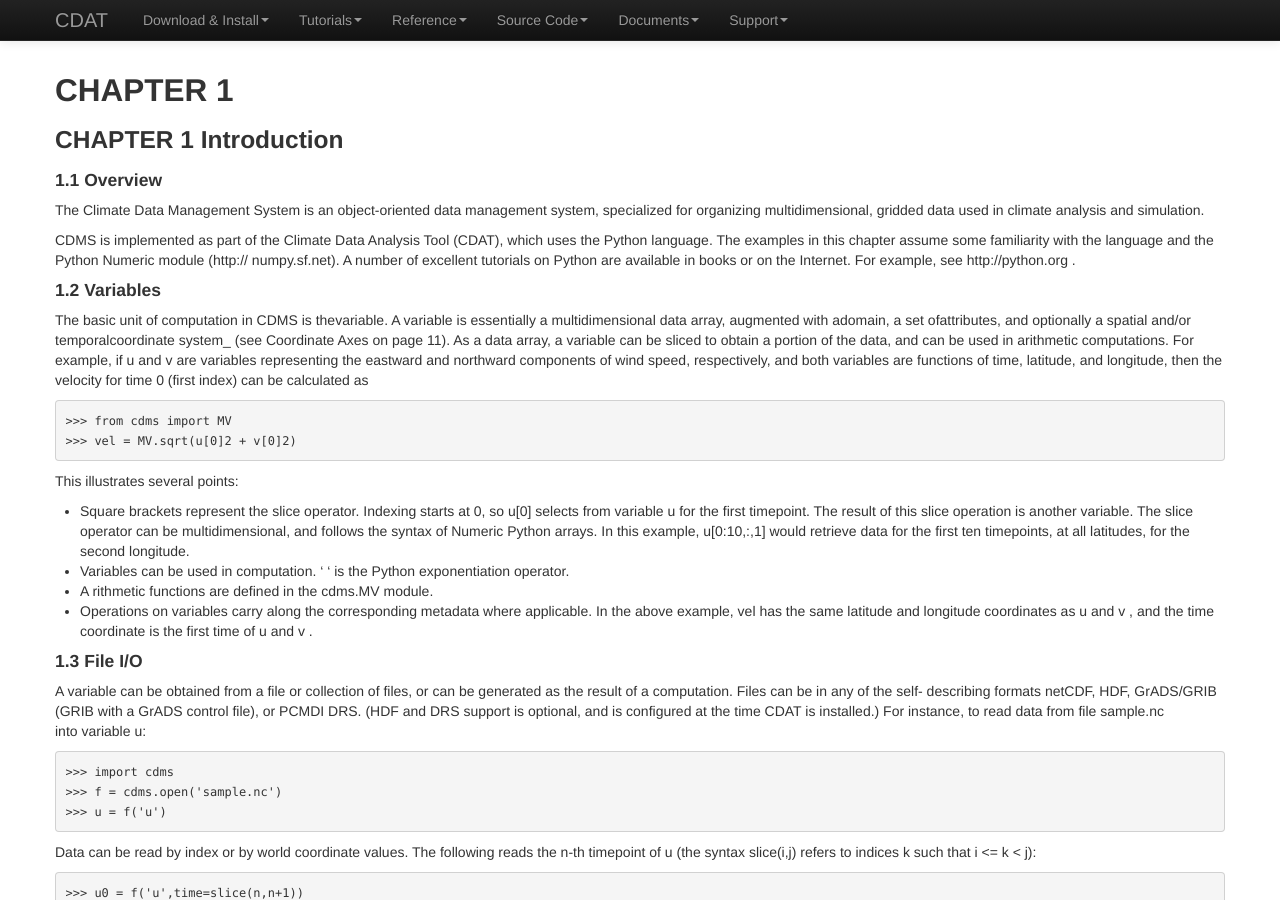
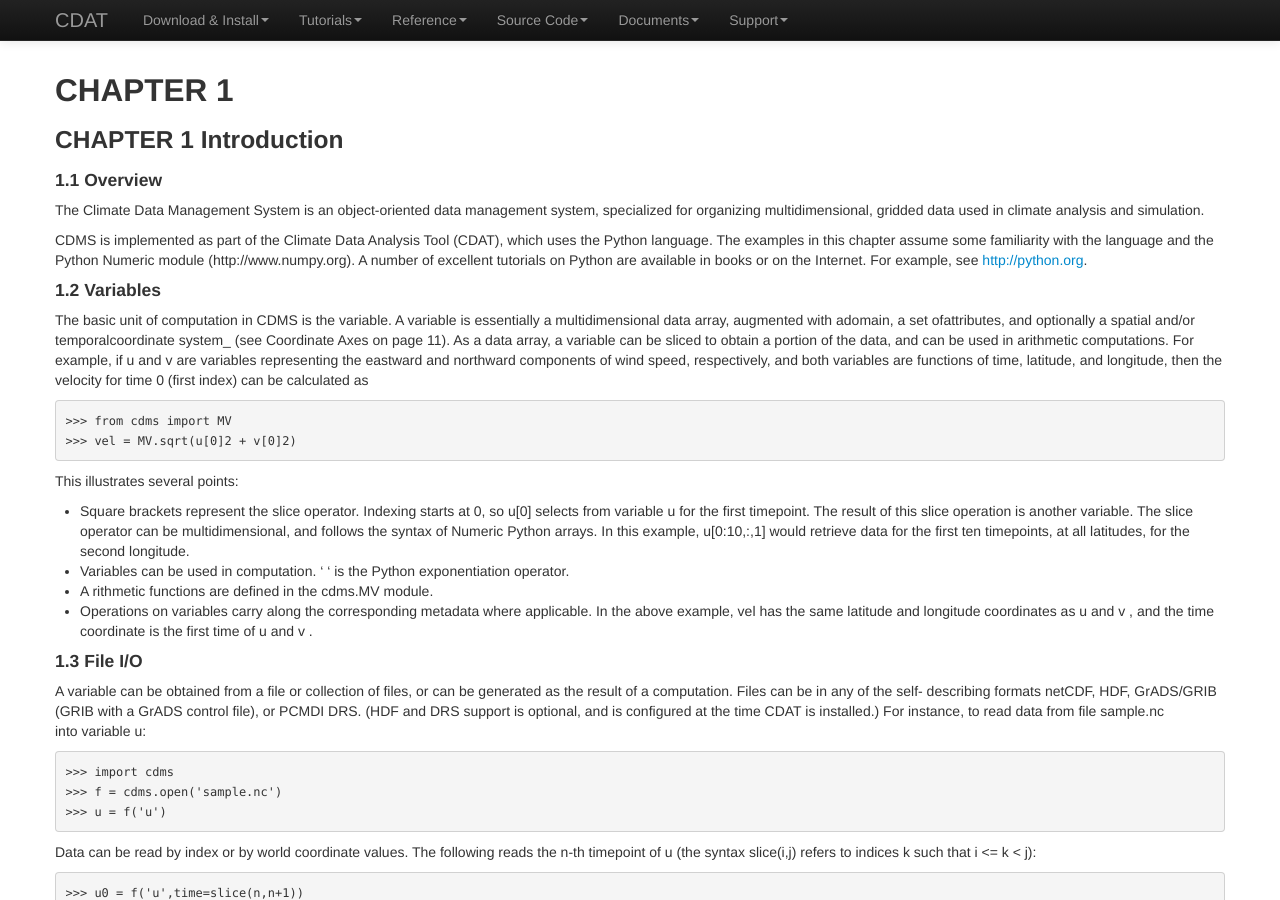
Before and after one commit to CDAT/cdat-old-site, a Jekyll site: the page built from ch1_cdms_4.0.md, in a window 1280 px wide and 900 px high. Built offline with Jekyll 4.4.1, drawn with Linux system fonts in a browser that asks for light colours; nearby versions of some CDN libraries.

Commit message:
Updated a couple of links and some MD formatting

```diff
--- a/ch1_cdms_4.0.md
+++ b/ch1_cdms_4.0.md
@@ -15,13 +15,13 @@ climate analysis and simulation.
 
 CDMS is implemented as part of the Climate Data Analysis Tool (CDAT), which
 uses the Python language. The examples in this chapter assume some familiarity
-with the language and the Python Numeric module (http:// numpy.sf.net). A
+with the language and the Python Numeric module (http://www.numpy.org). A
 number of excellent tutorials on Python are available in books or on the
-Internet. For example, see http://python.org .
+Internet. For example, see <http://python.org>.
 
 ####1.2 Variables
 
-The basic unit of computation in CDMS is thevariable. A variable is
+The basic unit of computation in CDMS is the variable. A variable is
 essentially a multidimensional data array, augmented with adomain, a set
 ofattributes, and optionally a spatial and/or temporalcoordinate system_
 (see Coordinate Axes on page 11). As a data array, a variable can be
```
